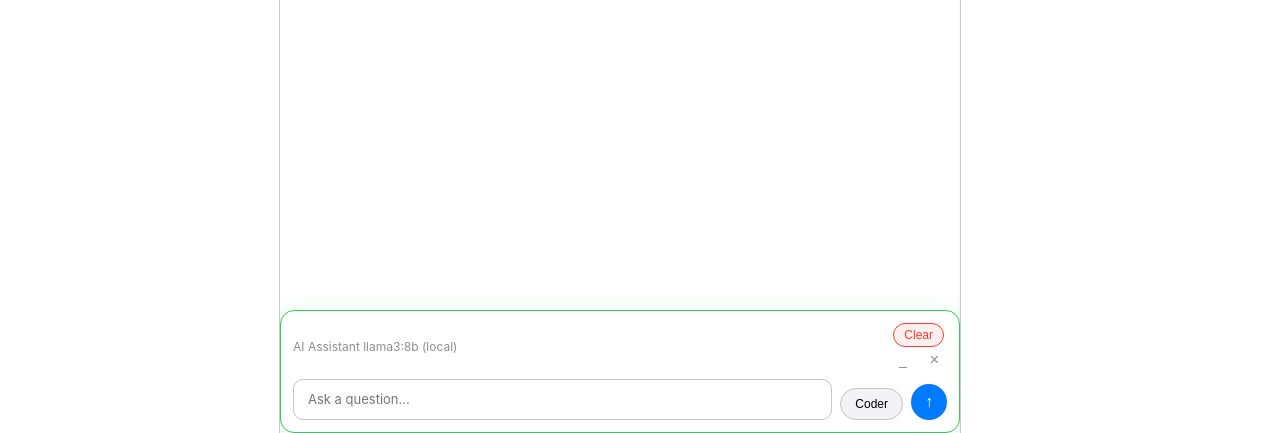
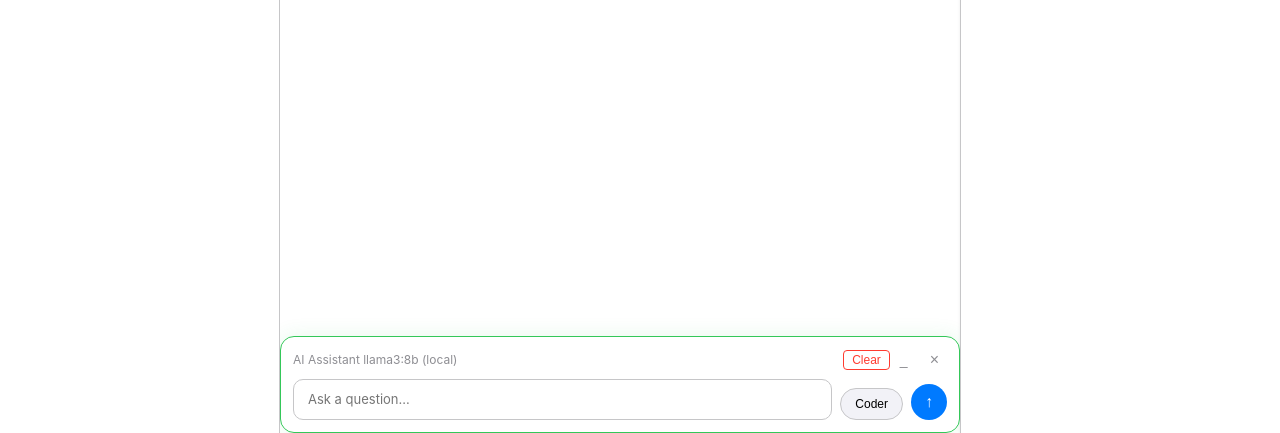
Before and after one commit to dziameshkapavel/PDD_stat, a plain HTML site: page app/frontend/index.html in a window 1280 px wide. Both pictures are taken after a click on the button "AI Chat". Shown: the part 367-800 px from the top of the page. Drawn offline with Linux system fonts and the light colour scheme; no server answers.

Commit message:
fix: clear chat button in same row as minimize/close

```diff
--- a/app/frontend/index.html
+++ b/app/frontend/index.html
@@ -153,7 +153,7 @@
                 <div class="chat-panel-header" id="chatPanelHeader" hidden>
                     <span class="chat-model-label" id="chatModelLabel">AI Assistant</span>
                     <div>
-                        <button class="chat-clear-btn header-btn" id="chatClearBtn" title="Clear chat">Clear</button>
+                        <button class="chat-clear-btn" id="chatClearBtn" title="Clear chat">Clear</button>
                         <button class="chat-collapse-btn" id="chatCollapseBtn" title="Minimize">_</button>
                         <button class="chat-close-btn" id="chatCloseBtn" title="Close">×</button>
                     </div>
--- a/app/frontend/style.css
+++ b/app/frontend/style.css
@@ -965,22 +965,29 @@ body {
     align-items: center;
     margin-bottom: 8px;
 }
+.chat-panel-header > div {
+    display: flex;
+    align-items: center;
+    gap: 4px;
+}
 .chat-model-label {
     font-size: 12px;
     color: var(--text-muted);
     font-weight: normal;
 }
 .chat-clear-btn {
+    background: none;
+    border: 1px solid var(--accent-red);
     font-size: 12px;
-    padding: 2px 10px;
-    height: 24px;
+    cursor: pointer;
     color: var(--accent-red);
-    border-color: var(--accent-red);
-    background: rgba(255, 59, 48, 0.08);
+    padding: 2px 8px;
+    border-radius: 4px;
+    vertical-align: middle;
 }
 .chat-clear-btn:hover {
-    background: var(--accent-red) !important;
-    color: white !important;
+    background: var(--accent-red);
+    color: white;
 }
 .chat-collapse-btn {
     background: none;
```
